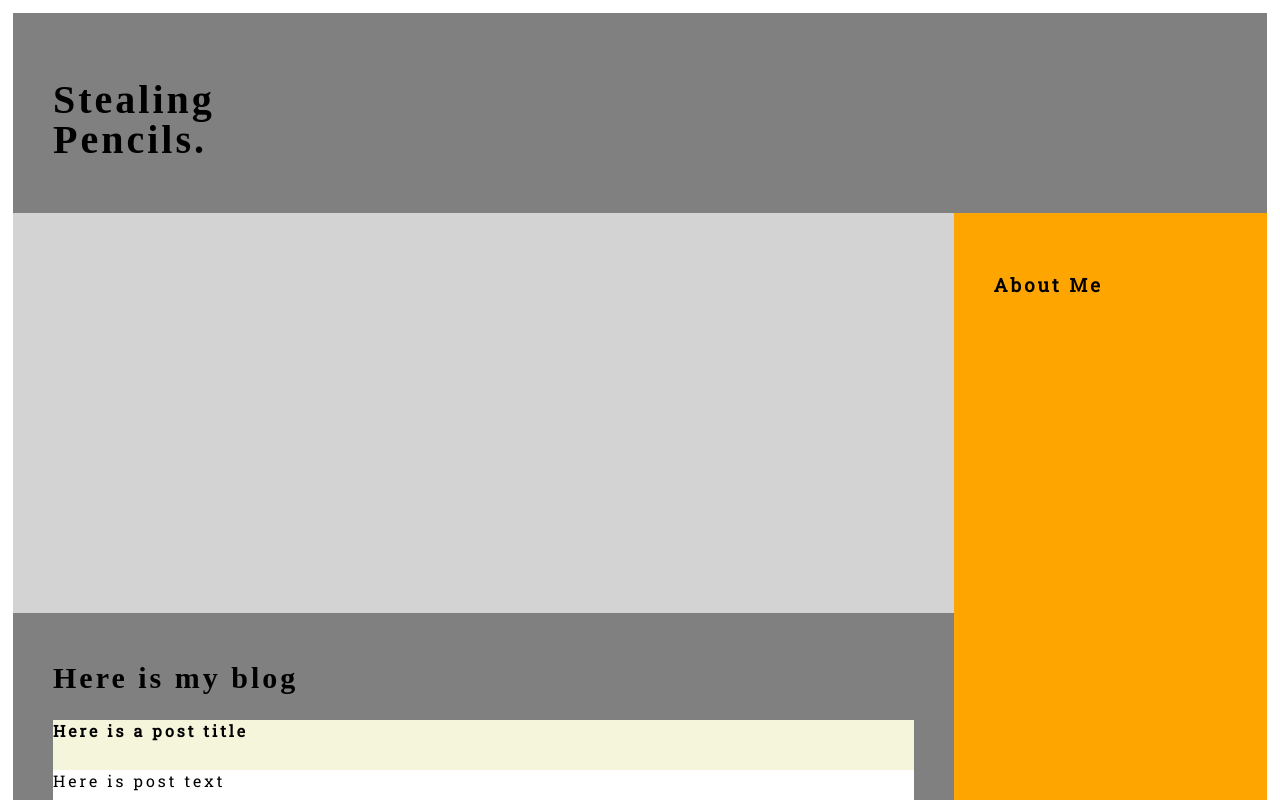
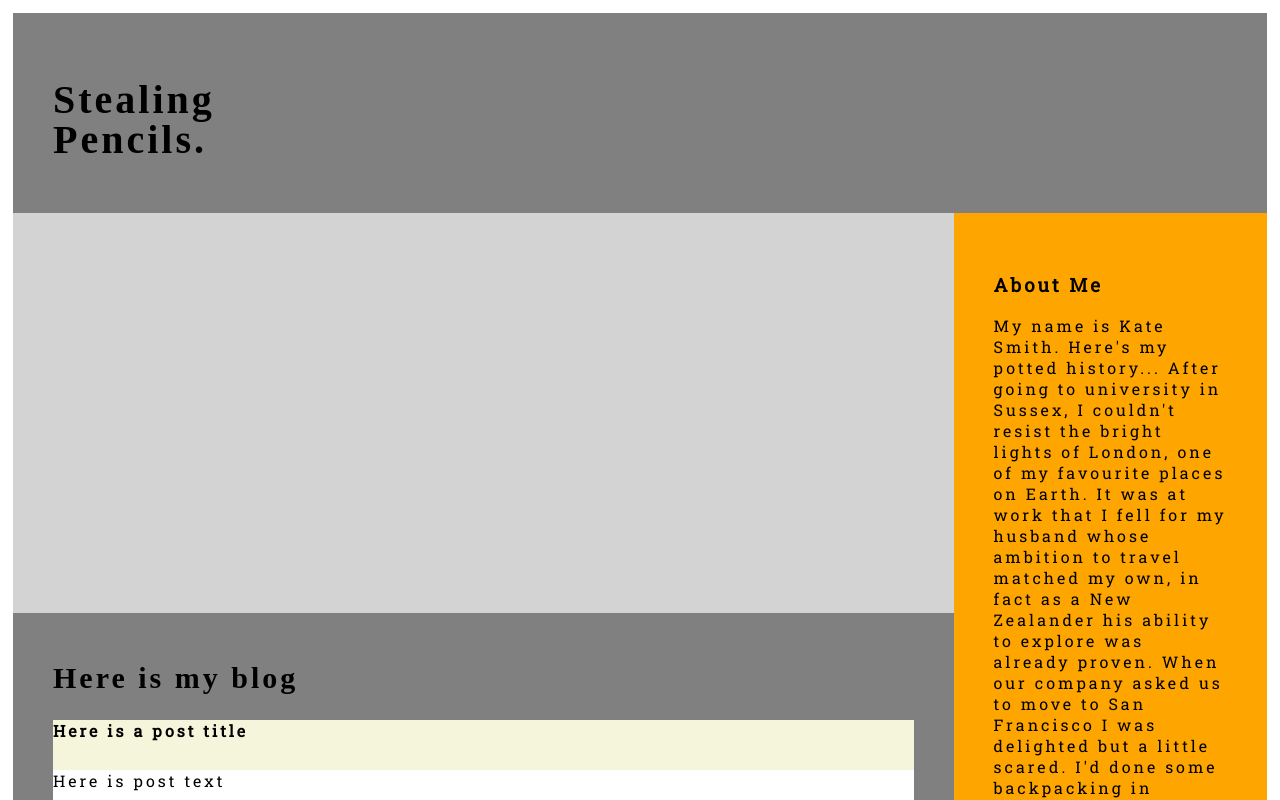
Before and after one commit to stealing-pencils/my_website, a React (Create React App) app in the folder my_website/: page / in a window 1280 px wide. Shown: the top 800 px of the page. Built offline with nearby package versions, Linux system fonts and the light colour scheme; a web font is replaced by a local one.

Commit message:
added about me text filler

```diff
--- a/my_website/src/App.js
+++ b/my_website/src/App.js
@@ -17,9 +17,33 @@ class App extends Component {
           <div className="title-image">
           </div>
           <div className="about-column-right">
-            <h3>
+            <h3 className="about-me-header">
             About Me
             </h3>
+            <div className="about-me-text">
+            My name is Kate Smith. Here's my potted history...
+
+            After going to university in Sussex, I couldn't resist the bright
+            lights of London, one of my favourite places on Earth.
+            It was at work that I fell for my husband whose ambition to travel
+            matched my own, in fact as a New Zealander his ability to explore
+            was already proven.  When our company asked
+            us to move to San Francisco I was delighted but a little scared.
+            I'd done some backpacking in Europe with my best mate, but nothing
+            as life altering as this.  It would force me to change job roles,
+            learn a culture that was familiar and yet very foreign and see some
+            of the most amazing vistas and exhilerating cities.  Now, suddenly
+            sevent years has passed in the States.  We have our own home and
+            two kids, who seem to have as much energy as a meteor.
+            During this time in the States, my husband and I have been visiting
+            England and New Zealand to see our
+            families.  Our hearts still resided in our homes, back with our families.
+            We have been almost equidistant between both England and New Zealand,
+            but we have decided to end our resistance and finally allow the pull
+            home, that yawning ache for a place you love, take over.  We will
+            be heading to New Zealand next year.  To good friends, family, outdoor
+            living, fantastic coffee and pies.
+            </div>
           </div>
           <Content/>
           <footer>
```
